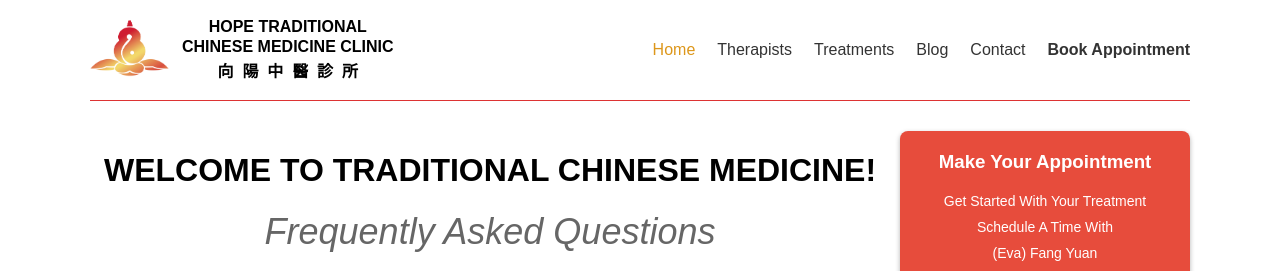
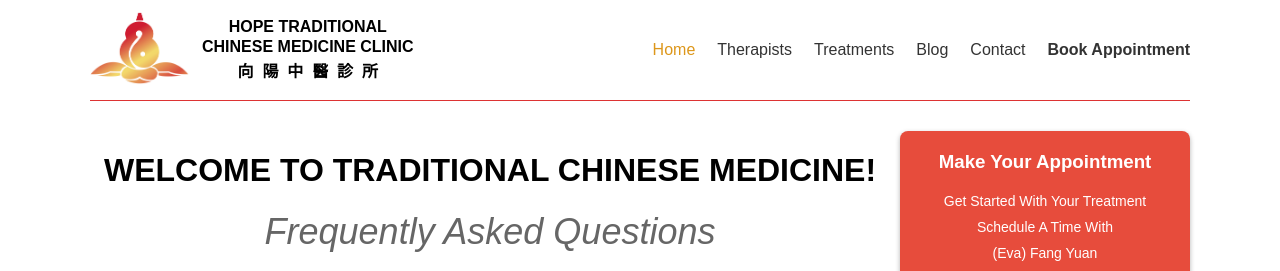
Before and after one commit to hopetcmclinic/hopetcmclinic, a plain HTML site: page index.html in a window 1280 px wide. Shown: the top 271 px of the page. Drawn offline with Linux system fonts and the light colour scheme.

Commit message:
Adjust logo size.

```diff
--- a/index.html
+++ b/index.html
@@ -14,7 +14,7 @@
             <header>
                 <div class="logo">
                     <div style="margin-right: 10px;">
-                        <img src="./images/logo.png" alt="Hope Traditional Chinese Medicine Clinic" style="width: 80px;">
+                        <img src="./images/logo.png" alt="Hope Traditional Chinese Medicine Clinic" style="width: 100px;">
                     </div>
                     <div class="logo-text">
                         <p>HOPE TRADITIONAL</p>
```
Also changed, not shown: SimpleSites/templates/main.html (+1 -1 lines), blog.html (+1 -1 lines), contact.html (+1 -1 lines), therapists.html (+1 -1 lines), treatments.html (+1 -1 lines).
